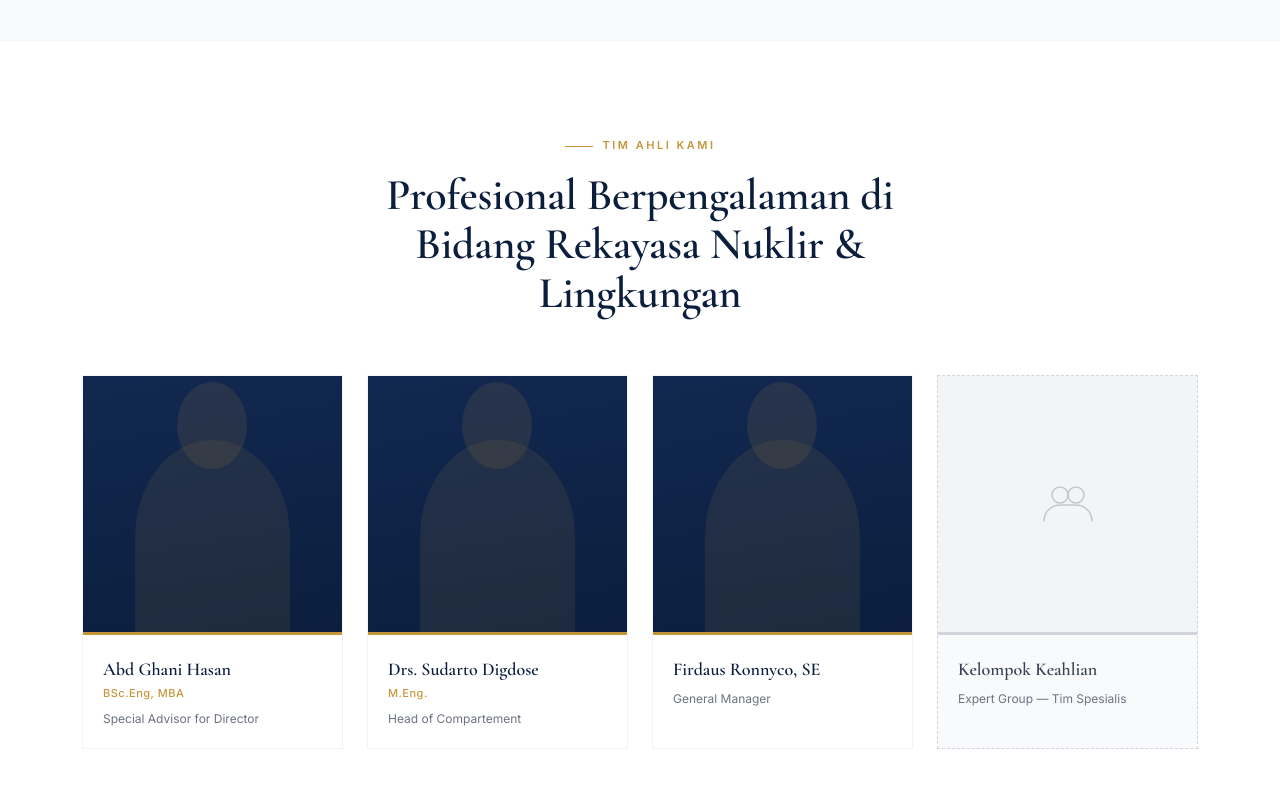
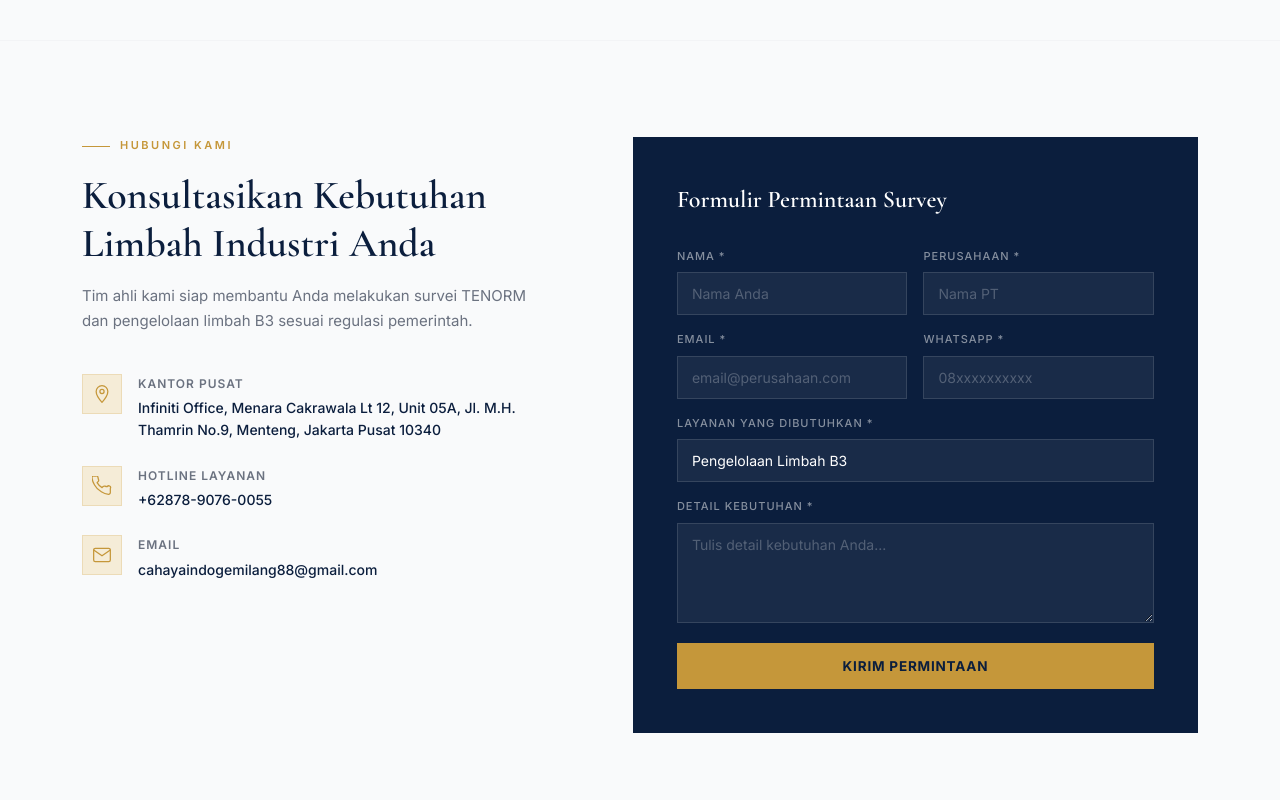
Before and after one commit to kristiansnts/cahaya-indo-gemilang, a Next.js app: page / in a window 1280 px wide. Shown: the part 2900-3700 px from the top of the page. Built offline with nearby package versions, Linux system fonts and the light colour scheme.

Commit message:
feat: update email contact information across multiple components

```diff
--- a/app/hubungi-kami/page.tsx
+++ b/app/hubungi-kami/page.tsx
@@ -21,8 +21,8 @@ const contactItems = [
   },
   {
     label: 'Email',
-    lines: ['digdosesudarto@gmail.com'],
-    href: 'mailto:digdosesudarto@gmail.com',
+    lines: ['cahayaindogemilang88@gmail.com'],
+    href: 'mailto:cahayaindogemilang88@gmail.com',
   },
 ];
 
--- a/app/page.tsx
+++ b/app/page.tsx
@@ -168,47 +168,6 @@ export default function Home() {
         </div>
       </div>
 
-      {/* TEAM */}
-      <section id="team" className="section">
-        <div className="container">
-          <div className="fade-up" style={{ textAlign: 'center', maxWidth: 520, margin: '0 auto' }}>
-            <div className="section-eyebrow" style={{ justifyContent: 'center' }}>Tim Ahli Kami</div>
-            <h2 className="section-heading">Profesional Berpengalaman di Bidang Rekayasa Nuklir &amp; Lingkungan</h2>
-          </div>
-          <div className="team-grid fade-up">
-            {[
-              { name: 'Abd Ghani Hasan', suffix: 'BSc.Eng, MBA', role: 'Special Advisor for Director' },
-              { name: 'Drs. Sudarto Digdose', suffix: 'M.Eng.', role: 'Head of Compartement' },
-              { name: 'Firdaus Ronnyco, SE', suffix: '', role: 'General Manager' },
-            ].map(m => (
-              <div key={m.name} className="team-card">
-                <div className="team-avatar">
-                  <div className="team-avatar-inner"><div className="team-avatar-sil" /></div>
-                  <div className="team-avatar-gold" />
-                </div>
-                <div className="team-info">
-                  <div className="team-name">{m.name}</div>
-                  {m.suffix && <div className="team-suffix">{m.suffix}</div>}
-                  <div className="team-role">{m.role}</div>
-                </div>
-              </div>
-            ))}
-            <div className="team-card team-group-card">
-              <div className="team-avatar" style={{ background: 'var(--gray-100)' }}>
-                <div className="team-avatar-inner" style={{ background: 'var(--gray-100)', alignItems: 'center', justifyContent: 'center' }}>
-                  <svg width="56" height="56" viewBox="0 0 56 56" fill="none" style={{ opacity: 0.25 }}><circle cx="20" cy="18" r="8" stroke="#374151" strokeWidth="1.5"/><circle cx="36" cy="18" r="8" stroke="#374151" strokeWidth="1.5"/><path d="M4 44c0-8.837 7.163-16 16-16h16c8.837 0 16 7.163 16 16" stroke="#374151" strokeWidth="1.5" strokeLinecap="round"/></svg>
-                </div>
-                <div className="team-avatar-gold" style={{ background: 'var(--gray-300)' }} />
-              </div>
-              <div className="team-info">
-                <div className="team-name" style={{ color: 'var(--gray-700)' }}>Kelompok Keahlian</div>
-                <div className="team-role">Expert Group — Tim Spesialis</div>
-              </div>
-            </div>
-          </div>
-        </div>
-      </section>
-
       {/* CONTACT */}
       <section id="contact" className="contact-section section">
         <div className="container">
@@ -228,7 +187,7 @@ export default function Home() {
                 </div>
                 <div className="contact-item">
                   <div className="contact-item-icon"><svg width="20" height="20" viewBox="0 0 24 24" fill="none" stroke="currentColor" strokeWidth="1.5" strokeLinecap="round" strokeLinejoin="round"><path d="M4 4h16c1.1 0 2 .9 2 2v12c0 1.1-.9 2-2 2H4c-1.1 0-2-.9-2-2V6c0-1.1.9-2 2-2z"/><polyline points="22,6 12,13 2,6"/></svg></div>
-                  <div><h5>Email</h5><p>digdosesudarto@gmail.com</p></div>
+                  <div><h5>Email</h5><p>cahayaindogemilang88@gmail.com</p></div>
                 </div>
               </div>
             </div>
--- a/app/tentang-kami/page.tsx
+++ b/app/tentang-kami/page.tsx
@@ -274,7 +274,7 @@ export default function TentangKami() {
       </section>
 
 
-      <section className="section">
+      {/* <section className="section">
         <div className="container">
           <div className="fade-up" style={{ textAlign: 'center', maxWidth: 480, margin: '0 auto' }}>
             <div className="section-eyebrow" style={{ justifyContent: 'center' }}>Tim Ahli</div>
@@ -308,7 +308,7 @@ export default function TentangKami() {
             </div>
           </div>
         </div>
-      </section>
+      </section> */}
 
       <Footer />
     </>
--- a/components/Contact.tsx
+++ b/components/Contact.tsx
@@ -29,7 +29,7 @@ export default function Contact() {
               <div className={styles.itemIcon}>✉️</div>
               <div>
                 <h5>Email</h5>
-                <p>digdosesudarto@gmail.com</p>
+                <p>cahayaindogemilang88@gmail.com</p>
               </div>
             </div>
           </div>
```
